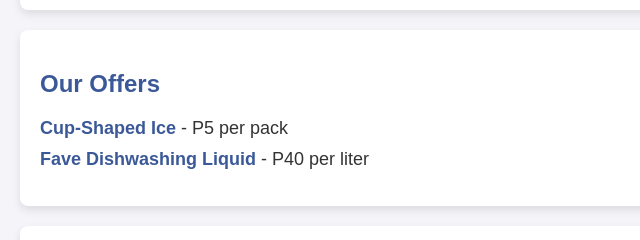
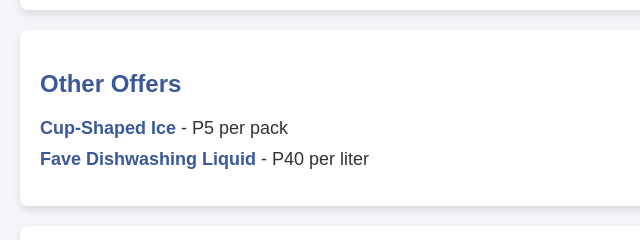
Before and after one commit to wilbergms/calle-biz, a plain HTML site: page index.html in a window 1280 px wide. Shown: the part 347-587 px from the top of the page, 0-640 px from the left. Drawn offline with Linux system fonts and the light colour scheme.

Commit message:
Update index.html

```diff
--- a/index.html
+++ b/index.html
@@ -81,7 +81,7 @@
     </div>
 
     <div class="offers">
-        <h2>Our Offers</h2>
+        <h2>Other Offers</h2>
         <ul>
             <li><span>Cup-Shaped Ice</span> - P5 per pack</li>
             <li><span>Fave Dishwashing Liquid</span> - P40 per liter</li>
```
